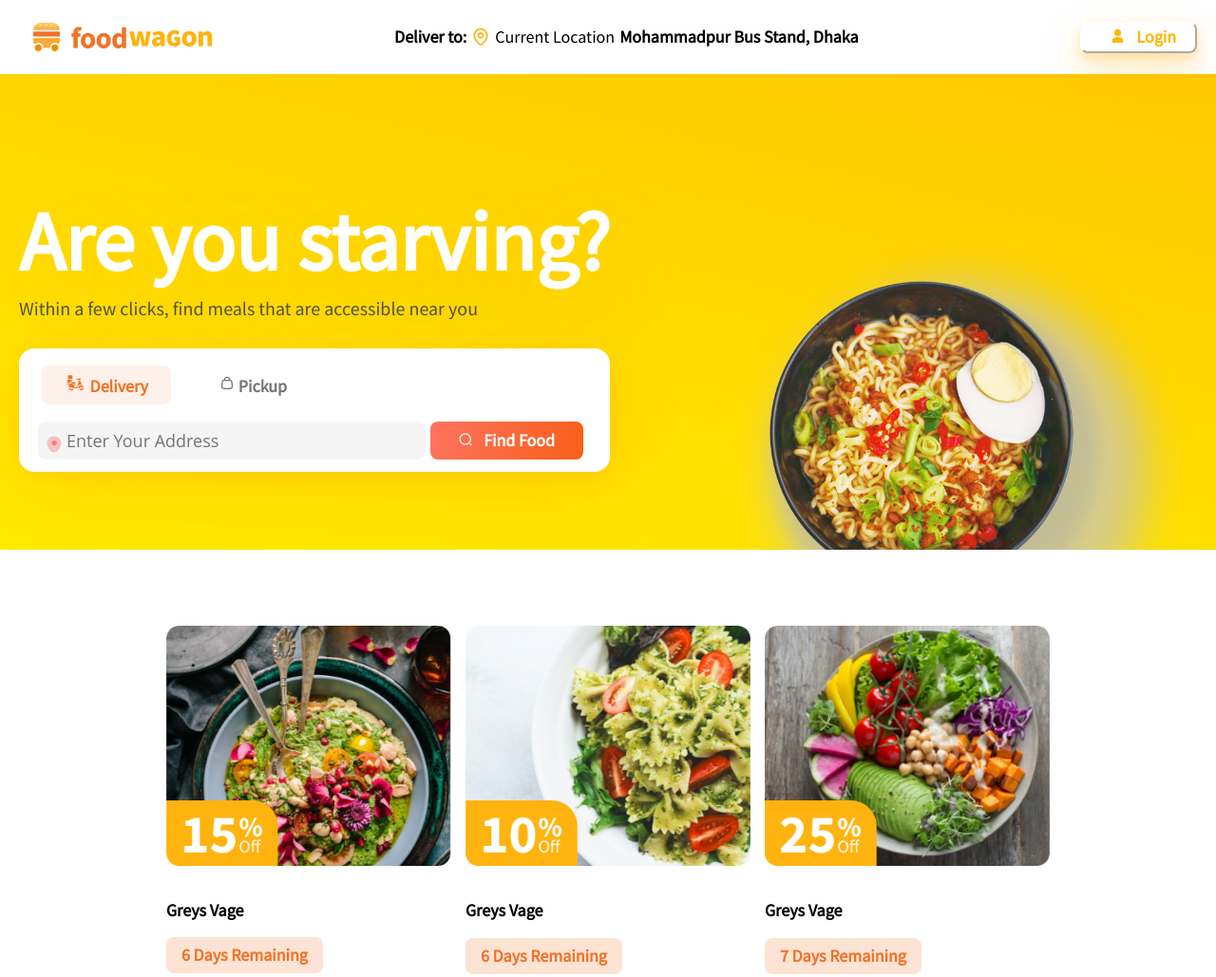
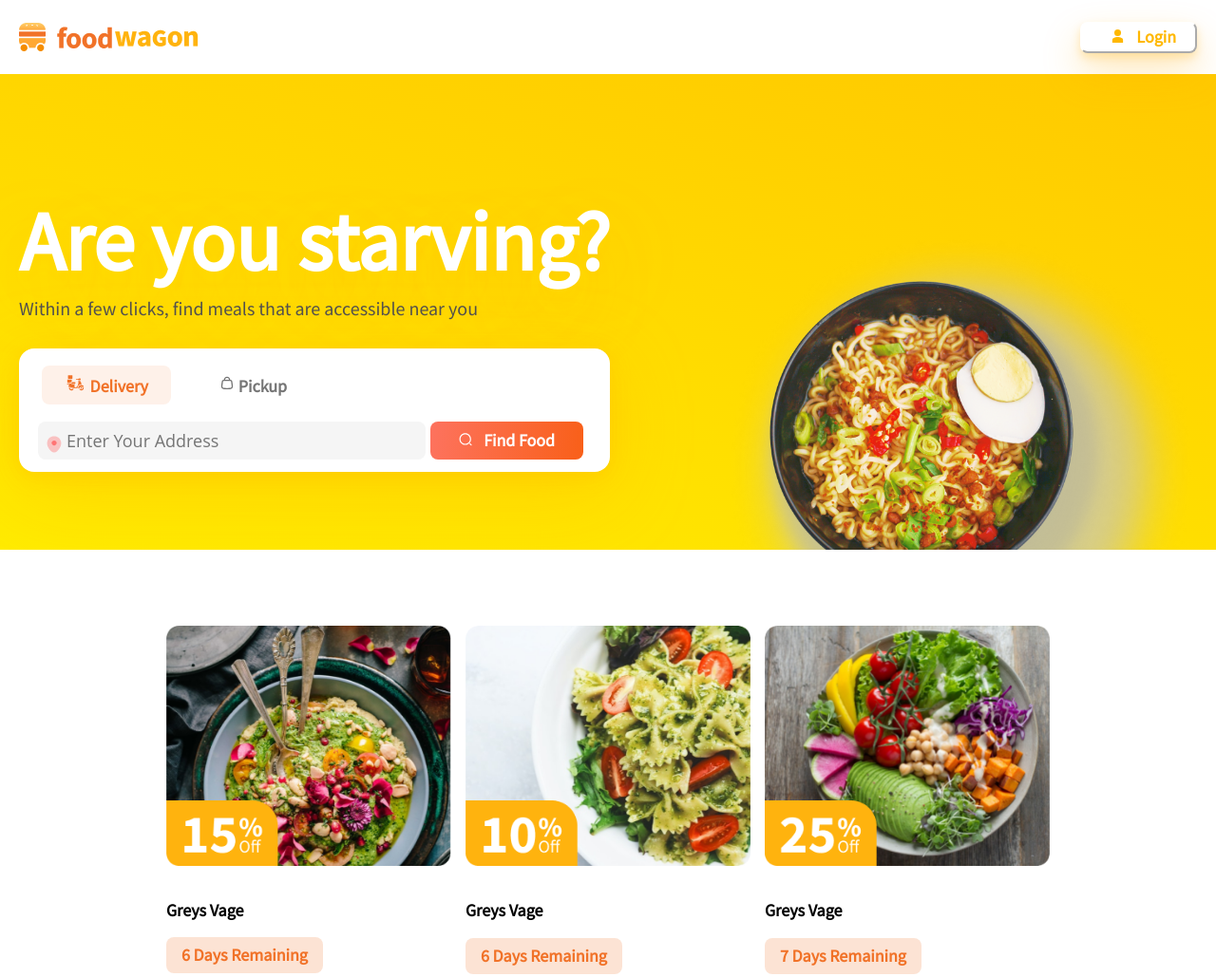
Before and after one commit to muhammadshehzaib/Food_Application, a plain HTML site: page LandingPage/index.html in a window 1280 px wide. Shown: the top 1029 px of the page at 95% size. Drawn offline with Linux system fonts and the light colour scheme.

Commit message:
Website is fully responsive

```diff
--- a/LandingPage/index.html
+++ b/LandingPage/index.html
@@ -24,54 +24,8 @@
       <div class="container">
         <div class="navbar">
           <div class="logo">
-            <a
-              href="javascript:void(0);"
-              class="icon hamburger"
-              onclick="myFunction()"
-            >
-              <i class="fa fa-bars"></i>
-            </a>
-
             <img src="./images/Logo.png" alt="" />
           </div>
-          <ul class="navigation" id="navigation">
-            <li>
-              <p class="address">
-                <strong class="deliver"> Deliver to: </strong>
-                <svg
-                  viewBox="0 0 24 24"
-                  fill="none"
-                  xmlns="http://www.w3.org/2000/svg"
-                  transform="matrix(1, 0, 0, 1, 0, 0)"
-                >
-                  <g id="SVGRepo_bgCarrier" stroke-width="0"></g>
-                  <g
-                    id="SVGRepo_tracerCarrier"
-                    stroke-linecap="round"
-                    stroke-linejoin="round"
-                    stroke="#CCCCCC"
-                    stroke-width="0.24000000000000005"
-                  ></g>
-                  <g id="SVGRepo_iconCarrier">
-                    <path
-                      fill-rule="evenodd"
-                      clip-rule="evenodd"
-                      d="M12 6C9.79086 6 8 7.79086 8 10C8 12.2091 9.79086 14 12 14C14.2091 14 16 12.2091 16 10C16 7.79086 14.2091 6 12 6ZM12 8C10.8954 8 10 8.89543 10 10C10 11.1046 10.8954 12 12 12C13.1046 12 14 11.1046 14 10C14 8.89543 13.1046 8 12 8Z"
-                      fill="#FFB30E"
-                    ></path>
-                    <path
-                      fill-rule="evenodd"
-                      clip-rule="evenodd"
-                      d="M11.0901 22.5958C11.2059 22.6753 11.2981 22.7366 11.3626 22.7788L11.4687 22.8472C11.7933 23.0504 12.2061 23.0508 12.5307 22.8476L12.6375 22.7788C12.7019 22.7366 12.7941 22.6753 12.9099 22.5958C13.1415 22.4367 13.4685 22.2041 13.8591 21.9041C14.6386 21.3054 15.6801 20.4322 16.7247 19.3336C18.7857 17.1661 21 13.9725 21 10.1818C21 7.75381 20.0571 5.42084 18.3719 3.69728C16.6859 1.97296 14.3943 1 12 1C9.60571 1 7.31415 1.97296 5.62814 3.69728C3.94288 5.42084 3 7.75381 3 10.1818C3 13.9725 5.21434 17.1661 7.27531 19.3336C8.31993 20.4322 9.36136 21.3054 10.1409 21.9041C10.5315 22.2041 10.8585 22.4367 11.0901 22.5958ZM12 3C10.1508 3 8.37273 3.75107 7.05815 5.09552C5.74283 6.44073 5 8.26992 5 10.1818C5 13.2007 6.78566 15.9162 8.72469 17.9554C9.68007 18.9602 10.6386 19.7646 11.3591 20.3179C11.6046 20.5065 11.8215 20.6651 12 20.7918C12.1785 20.6651 12.3954 20.5065 12.6409 20.3179C13.3614 19.7646 14.3199 18.9602 15.2753 17.9554C17.2143 15.9162 19 13.2007 19 10.1818C19 8.26992 18.2572 6.44073 16.9418 5.09552C15.6273 3.75107 13.8492 3 12 3Z"
-                      fill="#FFB30E"
-                    ></path>
-                  </g>
-                </svg>
-                <span class="current-location"> Current Location </span>
-                <strong class="location">Mohammadpur Bus Stand, Dhaka</strong>
-              </p>
-            </li>
-          </ul>
 
           <div class="search-section">
             <div class="search-login">
--- a/LandingPage/style.css
+++ b/LandingPage/style.css
@@ -430,7 +430,6 @@ img {
 
 .icons-item img {
     display: inline-block;
-    max-width: 168px;
     height: auto;
 }
 
@@ -927,6 +926,18 @@ sandwiches-section-img img {
     text-align: center;
 }
 
+@media screen and (max-width:550px) {
+    .cta-footer-para {
+        font-size: 49px;
+    }
+}
+
+@media screen and (max-width:425px) {
+    .cta-footer-para {
+        font-size: 45px;
+    }
+}
+
 .cta-footer-btn button {
     background: linear-gradient(93.41deg, #F17228 -5.63%, #F15E28 100.8%);
     border-radius: 8px;
```
